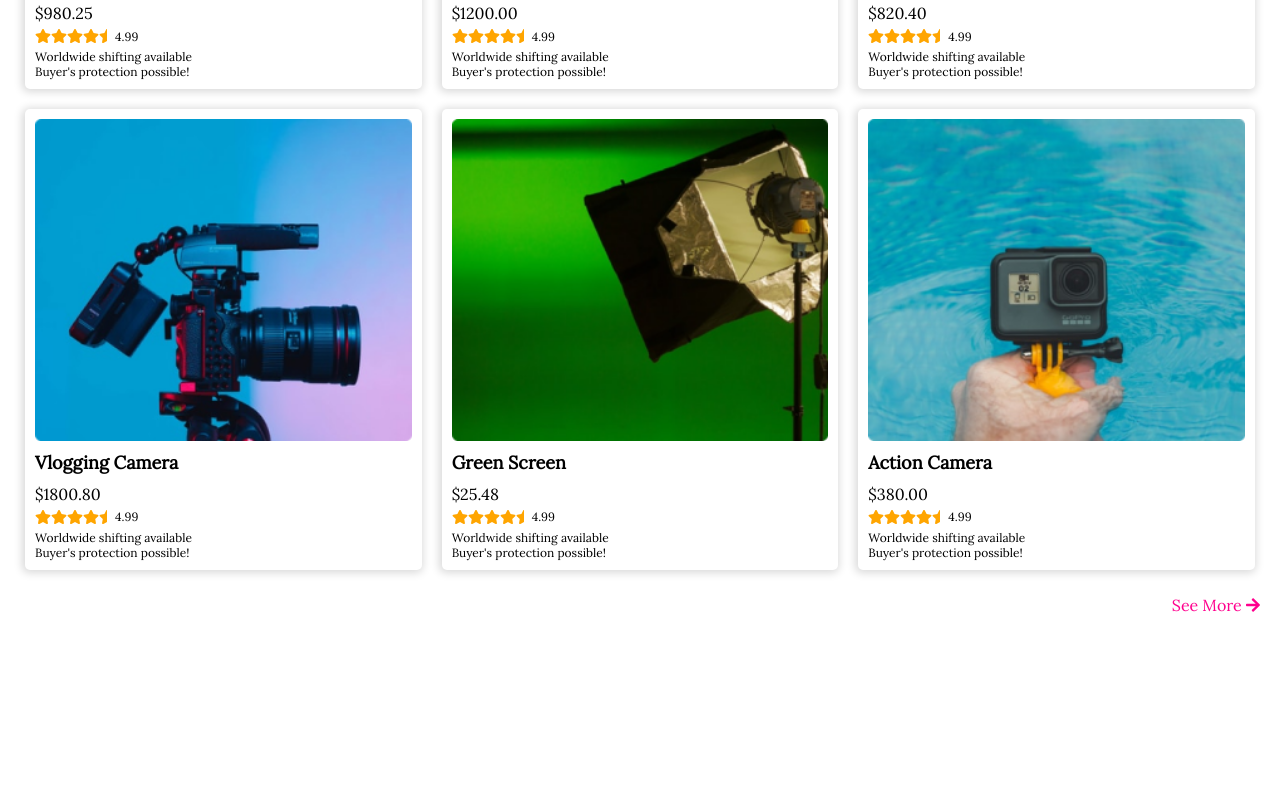
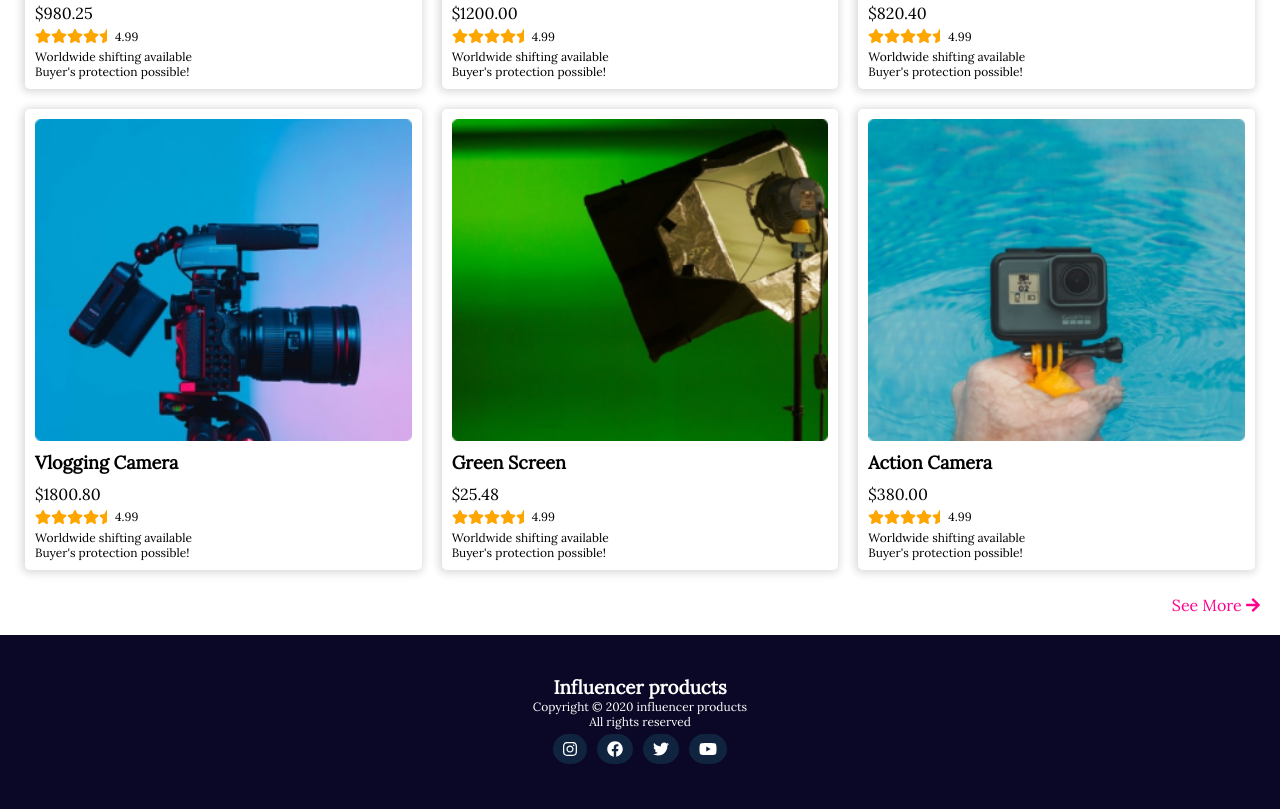
Before and after one commit to MuhammadTahmidHossainKhan/influencer-gear, a plain HTML site: page index.html in a window 1280 px wide. Shown: the part 1564-2373 px from the top of the page. Before the commit the page ends 2184 px from the top, so only its background shows below. Drawn offline with Linux system fonts and the light colour scheme.

Commit message:
added footer

```diff
--- a/CSS/style.css
+++ b/CSS/style.css
@@ -75,7 +75,7 @@ nav{
 .banner-right{
     display: flex;
     justify-content: center;
-    align-items: flex-end;
+    align-items: center;
 }
 .banner-right img{
     width: 75%;
@@ -147,12 +147,43 @@ nav{
     width: 16px;
 }
 
+.popular-collection-container .link-container {
+    width: 100%;
+    display: flex;
+    justify-content: end;
+}
+
 .popular-collection-container .see-more {
-    float: right;
     text-decoration: none;
     color: #FF008E;
     margin-right: 20px;
-    margin-bottom: 5px;
+    margin-bottom: 20px;
+}
+
+footer {
+    background-color: #0a0826;
+    color: white;
+    display: flex;
+    flex-direction: column;
+    align-items: center;
+    justify-content: center;
+    padding: 40px 0;
+}
+
+footer p {
+    font-size: 12px;
+}
+
+footer .social-icons {
+    display: flex;
+}
+
+footer .social-icon {
+    margin: 5px;
+    background-color: #10233f;
+    padding: 5px 10px;
+    border-radius: 20px;
+    color: white;
 }
 
 /* Feature part css*/
--- a/index.html
+++ b/index.html
@@ -7,6 +7,7 @@
     <meta name="viewport" content="width=device-width, initial-scale=1.0">
     <link rel="stylesheet" href="./CSS/style.css">
     <link rel="stylesheet" href="https://cdnjs.cloudflare.com/ajax/libs/font-awesome/5.15.4/css/all.min.css">
+    <script src="https://cdnjs.cloudflare.com/ajax/libs/font-awesome/5.15.4/js/all.min.js"></script>
     <title>Influencer Products</title>
 </head>
 
@@ -207,13 +208,33 @@
                     <p class="text">Buyer's protection possible!</p>
                 </div>
             </section>
-            <a class="see-more" href="popular-collections">
-                See More
-                <i class="fas fa fa-arrow-right"></i>
+            <div class="link-container">
+                <a class="see-more" href="popular-collections">
+                    See More
+                    <i class="fas fa fa-arrow-right"></i>
+                </a>
+            </div>
+        </section>
+    </main>
+    <footer>
+        <h3>Influencer products</h3>
+        <p>Copyright &copy; 2020 influencer products</p>
+        <p>All rights reserved</p>
+        <section class="social-icons">
+            <a href="instagram.com" class="social-icon">
+                <i class="fa fab fa-instagram"></i>
+            </a>
+            <a href="facebook.com" class="social-icon">
+                <i class="fa fab fa-facebook"></i>
+            </a>
+            <a href="twitter.com" class="social-icon">
+                <i class="fa fab fa-twitter"></i>
+            </a>
+            <a href="youtube.com" class="social-icon">
+                <i class="fa fab fa-youtube"></i>
             </a>
         </section>
-    </main>
-    <script src="https://cdnjs.cloudflare.com/ajax/libs/font-awesome/5.15.4/js/all.min.js"></script>
+    </footer>
 </body>
 
 </html>
```
